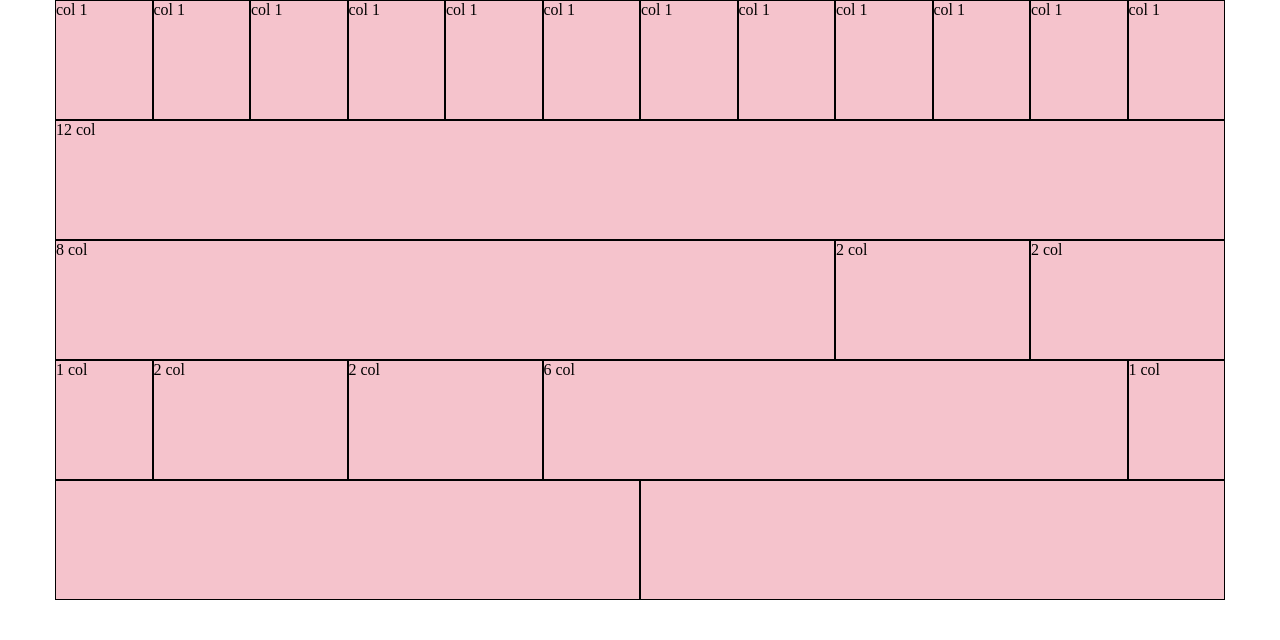
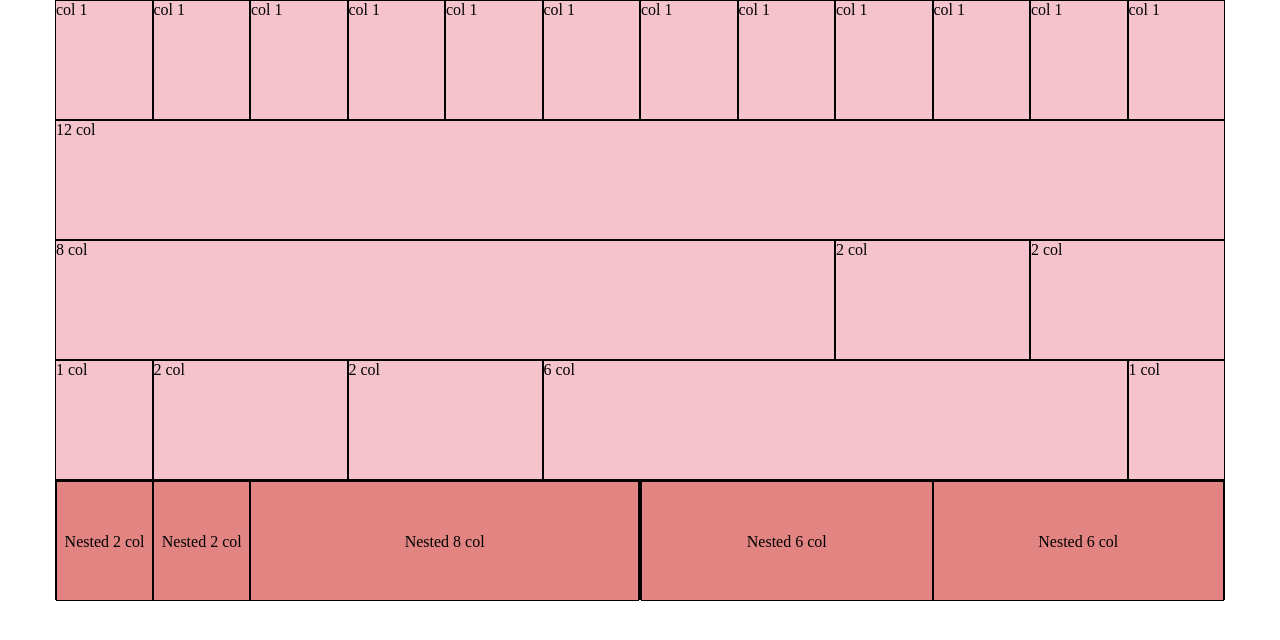
Before and after one commit to alessandro-massarella/html-css-12bool, a plain HTML site: page index.html in a window 1280 px wide. Drawn offline with Linux system fonts and the light colour scheme.

Commit message:
fase intermedia 2

```diff
--- a/css/style.css
+++ b/css/style.css
@@ -14,11 +14,16 @@
   background-color: #f5c3cc;
 }
 
-
+/* seleziono solo le celle nested */
+[class*="col-"] > [class*="col-"] {
+  background-color: #e18482;
+  /* border: 1px solid white; */
+  text-align: center;
+  line-height: 120px;
+}
 
 
 
 /* ----classe debug poi da cancellare */
 .debug {
-  /* border: 1px solid black; */
 }
--- a/index.html
+++ b/index.html
@@ -60,15 +60,26 @@
       </div>
     </div>
     <!-- riga nested -->
-    <div class="container riga">
-      <div class="col-6 debug">
-
-
+    <div class="container riga-nested">
+      <div class="col-6">
+        <div class="col-2">
+          Nested 2 col
+        </div>
+        <div class="col-2">
+          Nested 2 col
+        </div>
+        <div class="col-8">
+          Nested 8 col
+        </div>
       </div>
       <div class="col-6">
-
+        <div class="col-6">
+          Nested 6 col
+        </div>
+        <div class="col-6">
+          Nested 6 col
+        </div>
       </div>
-
     </div>
 
   </body>
```
